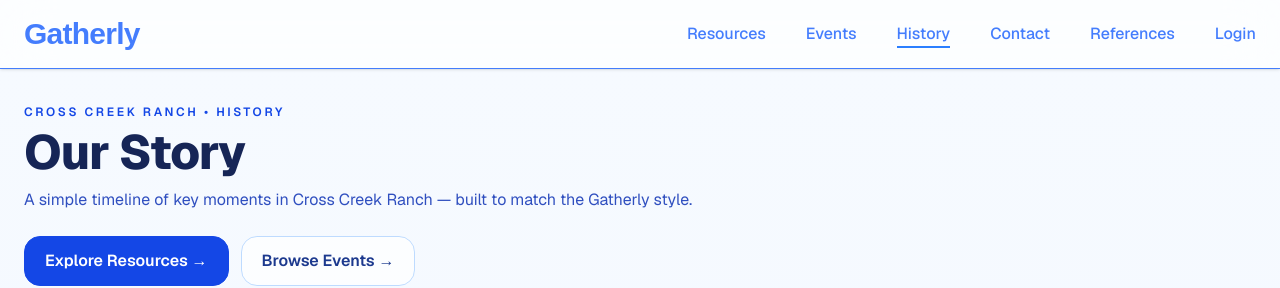
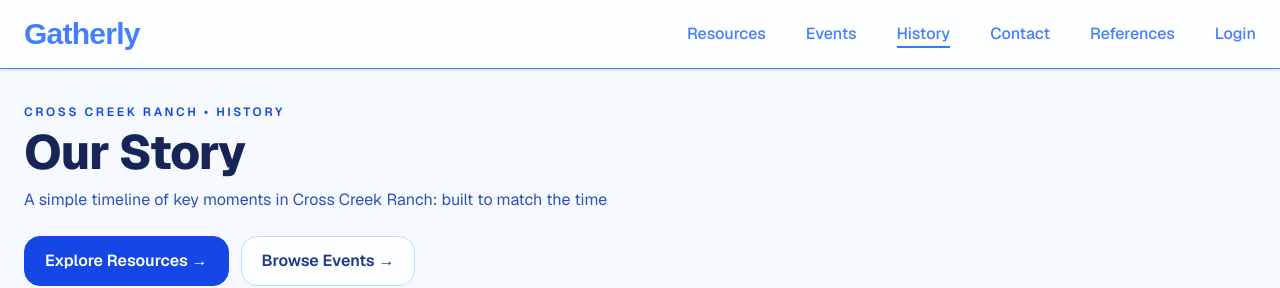
Before and after one commit to TSA-Group/tsa_group_starter, a Next.js app: page /history in a window 1280 px wide. Shown: the top 288 px of the page. Built offline with nearby package versions, Linux system fonts and the light colour scheme.

Commit message:
Update page.tsx

```diff
--- a/app/history/page.tsx
+++ b/app/history/page.tsx
@@ -108,8 +108,7 @@ export default function HistoryPage() {
             Our Story
           </h1>
           <p className="mt-3 max-w-2xl text-blue-800/90">
-            A simple timeline of key moments in Cross Creek Ranch — built to match the
-            Gatherly style.
+            A simple timeline of key moments in Cross Creek Ranch: built to match the time
           </p>
 
           <div className="mt-6 flex flex-col sm:flex-row gap-3">
```
